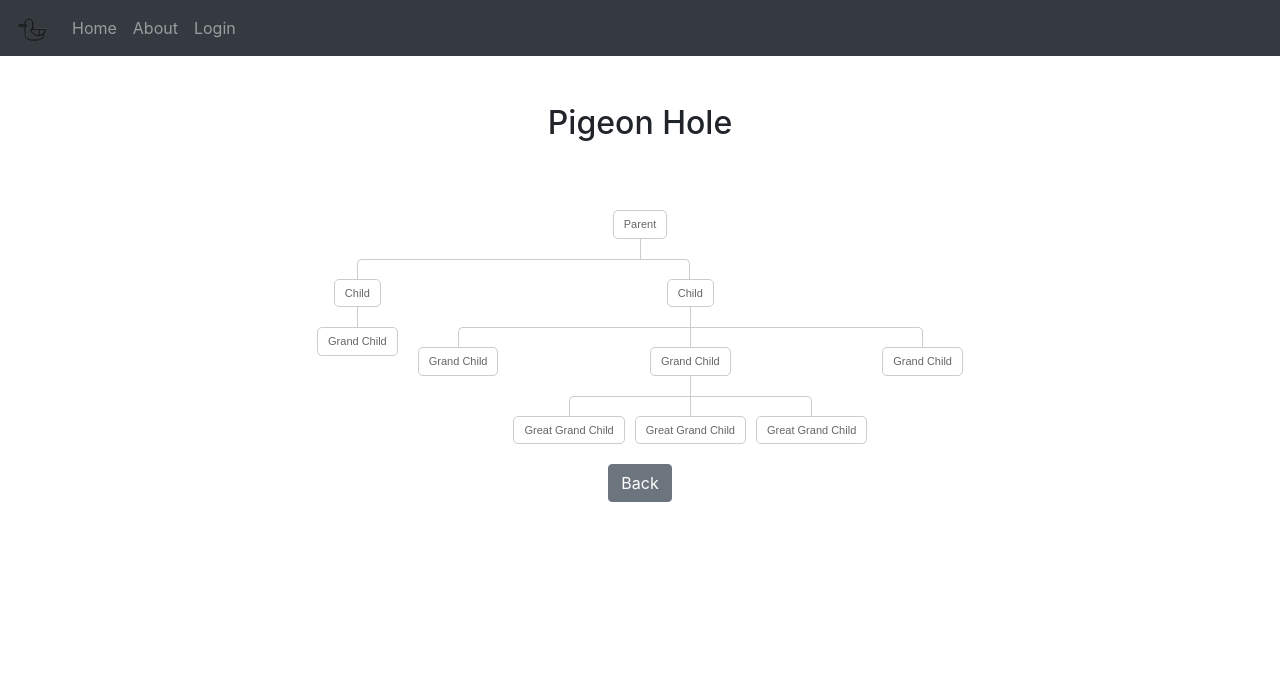
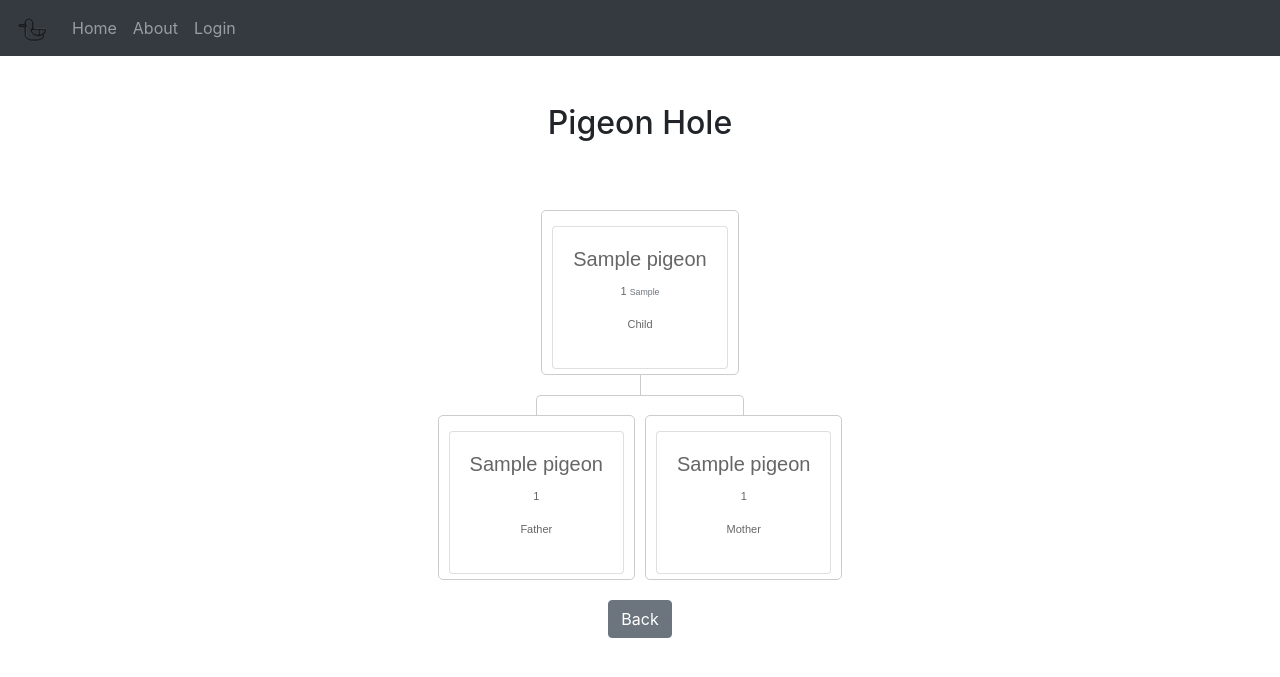
Before and after one commit to AoWangPhilly/pigeon-hole, a Flask app: page /hierarchy/view/1 in a window 1280 px wide. Shown: the top 677 px of the page. Run offline with Flask 3, Linux system fonts and the light colour scheme; tables that the repository leaves empty hold one stand-in row (values such as "Sample post"); some libraries are stand-ins or nearby versions.

Commit message:
fix redirects

```diff
--- a/api/hierarchy_bp.py
+++ b/api/hierarchy_bp.py
@@ -57,4 +57,7 @@ def view(id: str):
     pigeon_hierarchy = PigeonHierarchy.query.filter_by(child_id=id).first()
     if pigeon_hierarchy is None:
         return redirect(url_for("pigeon.detail", id=id))
-    return render_template("hierarchy.html", pigeon_hierarchy=pigeon_hierarchy)
+    father = Pigeon.query.filter_by(_id=pigeon_hierarchy.father_id).first()
+    mother = Pigeon.query.filter_by(_id=pigeon_hierarchy.mother_id).first()
+    child = Pigeon.query.filter_by(_id=pigeon_hierarchy.child_id).first()
+    return render_template("hierarchy.html", father=father, mother=mother, child=child)
--- a/api/pigeon_bp.py
+++ b/api/pigeon_bp.py
@@ -178,4 +178,4 @@ def edit(id):
         pigeon.image_url = url
         db.session.commit()
 
-    return redirect(url_for("pigeon.view"))
+    return redirect(url_for("pigeon.detail", id=id))
--- a/templates/hierarchy.html
+++ b/templates/hierarchy.html
@@ -5,36 +5,41 @@
         <div class="tree">
 	<ul>
 		<li>
-			<a href="#">Parent</a>
+			<a href="/pigeon/{{ child._id }}">
+    			<div class="card">
+    			    <div class="card-body">
+                        <h5 class="card-title">{{ child.name }}</h5>
+                        <p class="card-text"
+                            <small class="text-muted">{{ child.band_id }}</small>
+                            <small class="text-muted"> {{ child.sex}}</small>
+                        </p>
+
+                        <p>Child</p>
+    			    </div>
+    			</div>
+			</a>
 			<ul>
 				<li>
-					<a href="#">Child</a>
-					<ul>
-						<li>
-							<a href="#">Grand Child</a>
-						</li>
-					</ul>
+					<a href="/pigeon/{{ father._id }}">    			<div class="card">
+    			    <div class="card-body">
+                        <h5 class="card-title">{{ father.name }}</h5>
+                        <p class="card-text
+                            <small class="text-muted">{{ father.band_id }}</small>
+                        </p>
+                        <p>Father</p>
+    			    </div>
+    			</div></a>
 				</li>
 				<li>
-					<a href="#">Child</a>
-					<ul>
-						<li><a href="#">Grand Child</a></li>
-						<li>
-							<a href="#">Grand Child</a>
-							<ul>
-								<li>
-									<a href="#">Great Grand Child</a>
-								</li>
-								<li>
-									<a href="#">Great Grand Child</a>
-								</li>
-								<li>
-									<a href="#">Great Grand Child</a>
-								</li>
-							</ul>
-						</li>
-						<li><a href="#">Grand Child</a></li>
-					</ul>
+					<a href="/pigeon/{{ mother._id }}">    			<div class="card">
+    			    <div class="card-body">
+                        <h5 class="card-title">{{ mother.name }}</h5>
+                        <p class="card-text
+                            <small class="text-muted">{{ mother.band_id }}</small>
+                        </p>
+                        <p>Mother</p>
+    			    </div>
+    			</div></a>
 				</li>
 			</ul>
 		</li>
@@ -42,7 +47,7 @@
         </div>
         <button
             class="btn btn-secondary btn-back"
-            onclick="window.location.href='/pigeon/{{ pigeon_hierarchy.child_id }}'"
+            onclick="window.location.href='/pigeon/{{ child._id }}'"
         >
             Back
         </button>
```
